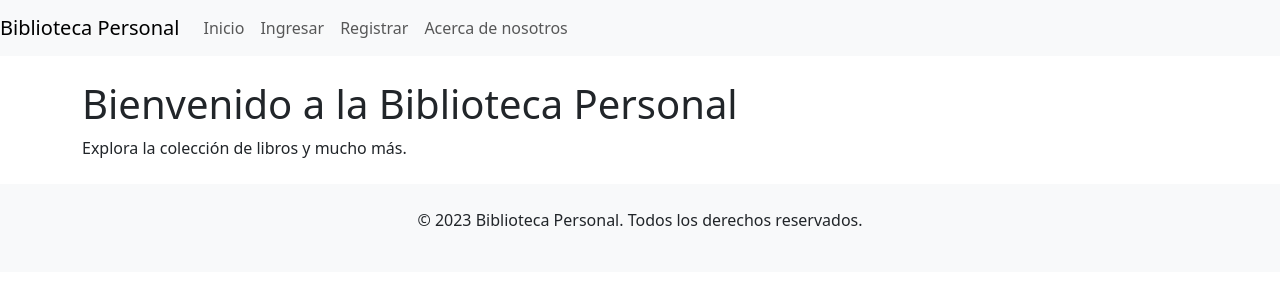
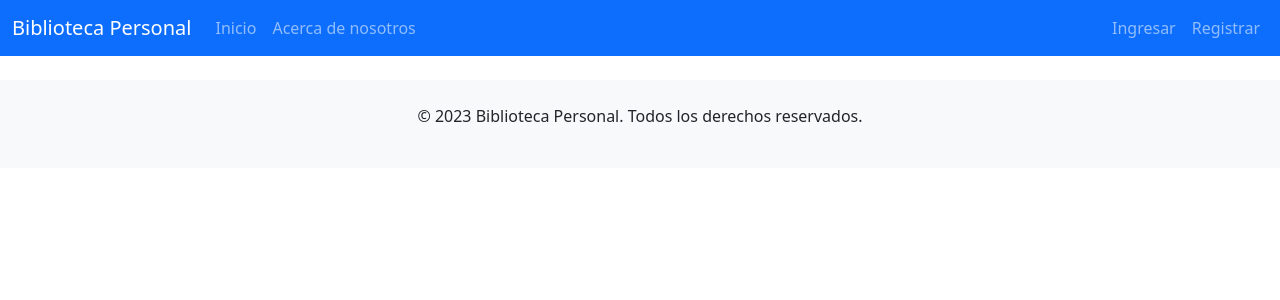
Before and after one commit to ezecodo/Entrega1-Angeloni, a Django app: page / in a window 1280 px wide. Shown: the top 300 px of the page. Run offline with Django 4.2, Linux system fonts and the light colour scheme; some libraries are stand-ins or nearby versions.

Commit message:
cambios en look de cabecera, navbar

```diff
--- a/inicio/templates/inicio/homepage.html
+++ b/inicio/templates/inicio/homepage.html
@@ -12,7 +12,6 @@
       rel="stylesheet"
       href="https://cdnjs.cloudflare.com/ajax/libs/font-awesome/5.15.3/css/all.min.css"
     />
-
     <link
       rel="stylesheet"
       type="text/css"
@@ -20,13 +19,16 @@
     />
   </head>
   <body>
-    <nav class="navbar navbar-expand-lg navbar-light bg-light">
-      <a class="navbar-brand" href="#">Biblioteca Personal</a>
+    <nav class="navbar navbar-expand-lg navbar-dark bg-primary">
+      <div class="container-fluid">
+        <a class="navbar-brand" href="{% url 'homepage' %}"
+          >Biblioteca Personal</a
+        >
         <button
           class="navbar-toggler"
           type="button"
-        data-toggle="collapse"
-        data-target="#navbarNav"
+          data-bs-toggle="collapse"
+          data-bs-target="#navbarNav"
           aria-controls="navbarNav"
           aria-expanded="false"
           aria-label="Toggle navigation"
@@ -35,60 +37,85 @@
         </button>
         <div class="collapse navbar-collapse" id="navbarNav">
           <ul class="navbar-nav">
-          <li class="nav-item active">
-            <a
-              class="nav-link btn btn-outline-primary"
-              href="{% url 'homepage' %}"
-              >Inicio</a
+            <li class="nav-item">
+              <a class="nav-link" href="{% url 'homepage' %}">Inicio</a>
+            </li>
+            <li class="nav-item">
+              <a class="nav-link" href="{% url 'about' %}"
+                >Acerca de nosotros</a
               >
             </li>
+
             {% if user.is_authenticated %}
             <li class="nav-item">
-            <a class="nav-link" href="{% url 'lista_libros' %}"
+              <a
+                class="nav-link btn btn-success text-white me-2"
+                href="{% url 'lista_libros' %}"
                 >Lista de Libros</a
               >
             </li>
             <li class="nav-item">
-            <a class="nav-link" href="{% url 'ingresar_libro' %}"
+              <a
+                class="nav-link btn btn-success text-white me-2"
+                href="{% url 'ingresar_libro' %}"
                 >Ingresar Libro</a
-            >
-          </li>
-          {% endif %}
-        </ul>
-        <ul class="navbar-nav ml-auto">
-          {% if user.is_authenticated %}
-          <span class="navbar-text greeting-text"
-            >Hola, {{ user.username }}</span
-          >
-          <li class="nav-item">
-            <a class="nav-link" href="{% url 'perfil' %}">Perfil</a>
-          </li>
-          <li class="nav-item">
-            <a class="nav-link greeting-link" href="{% url 'logout' %}"
-              >Salir</a
-            >
-          </li>
-          {% else %}
-          <li class="nav-item">
-            <a class="nav-link btn btn-outline-primary" href="{% url 'login' %}"
-              >Ingresar</a
-            >
-          </li>
-          <li class="nav-item">
-            <a
-              class="nav-link btn btn-outline-primary"
-              href="{% url 'registro' %}"
-              >Registrar</a
               >
             </li>
 
             {% endif %}
-          <li class="nav-item">
-            <a class="nav-link" href="{% url 'about' %}">Acerca de nosotros</a>
+          </ul>
+          <ul class="navbar-nav ms-auto">
+            {% if user.is_authenticated %}
+            <li class="nav-item dropdown">
+              <a
+                class="nav-link dropdown-toggle"
+                href="#"
+                id="navbarDropdown"
+                role="button"
+                data-bs-toggle="dropdown"
+                aria-expanded="false"
+              >
+                {% if user.userprofile.profile_image %}
+                <img
+                  src="{{ user.userprofile.profile_image.url }}"
+                  class="rounded-circle me-2"
+                  width="30"
+                  height="30"
+                  alt="{{ user.username }}"
+                />
+                {% else %}
+                <img
+                  src="{% static 'img/default_profile.jpg' %}"
+                  class="rounded-circle me-2"
+                  width="30"
+                  height="30"
+                  alt="Default Profile"
+                />
+                {% endif %} {{ user.username }}
+              </a>
+              <ul class="dropdown-menu" aria-labelledby="navbarDropdown">
+                <li>
+                  <a class="dropdown-item" href="{% url 'perfil' %}">Perfil</a>
+                </li>
+                <li><hr class="dropdown-divider" /></li>
+                <li>
+                  <a class="dropdown-item" href="{% url 'logout' %}">Salir</a>
                 </li>
               </ul>
+            </li>
+            {% else %}
+            <li class="nav-item">
+              <a class="nav-link" href="{% url 'login' %}">Ingresar</a>
+            </li>
+            <li class="nav-item">
+              <a class="nav-link" href="{% url 'registro' %}">Registrar</a>
+            </li>
+            {% endif %}
+          </ul>
+        </div>
       </div>
     </nav>
+
     <div class="container mt-2">
       {% if messages %}
       <div class="messages">
@@ -99,12 +126,7 @@
       {% endif %}
     </div>
 
-    <div class="container mt-4">
-      {% if not user.is_authenticated %}
-      <h1>Bienvenido a la Biblioteca Personal</h1>
-      <p>Explora la colección de libros y mucho más.</p>
-      {% endif %} {% block content %} {% endblock %}
-    </div>
+    <div class="container mt-4">{% block content %} {% endblock %}</div>
 
     <footer class="bg-light py-4 mt-4">
       <div class="container text-center">
```
Also changed, not shown: db.sqlite3, media/profile_images/1984_M2SHMgN.jpg (added). Lines whose indentation alone changed are shown as unchanged.
